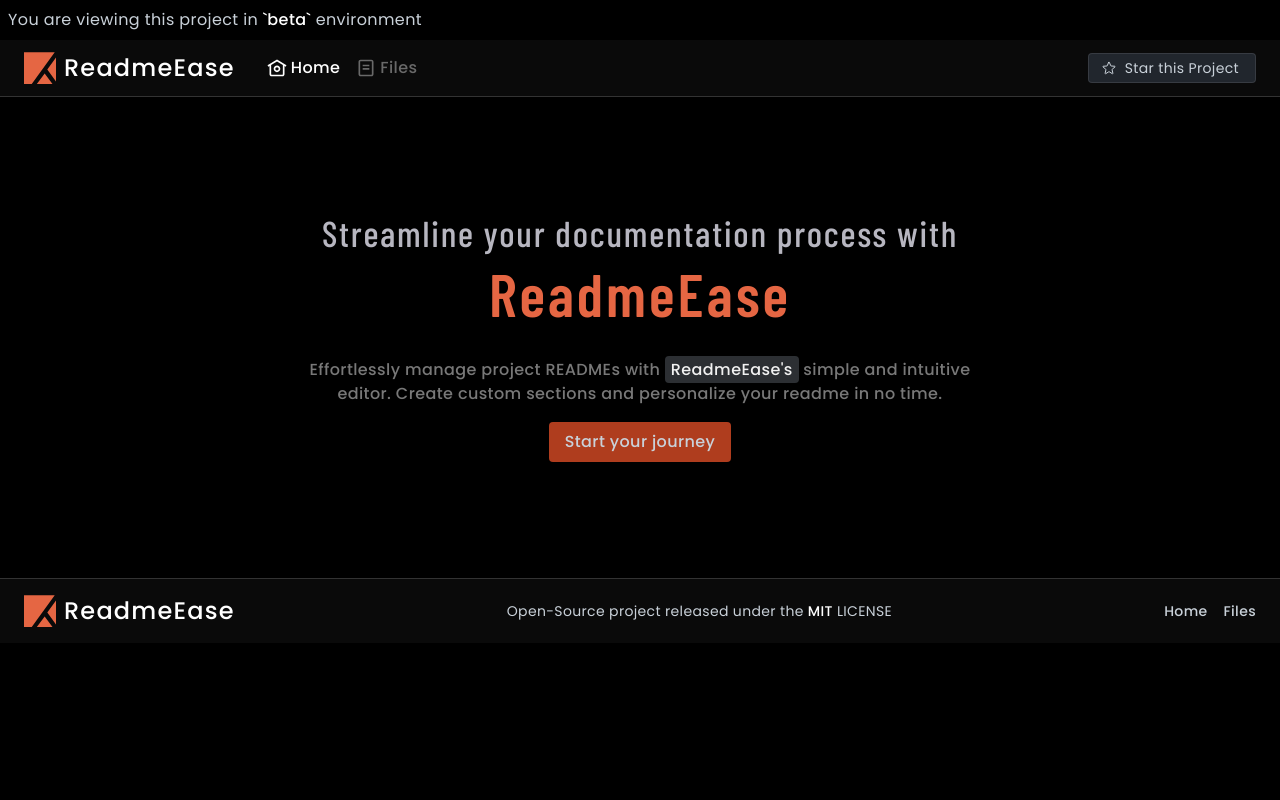
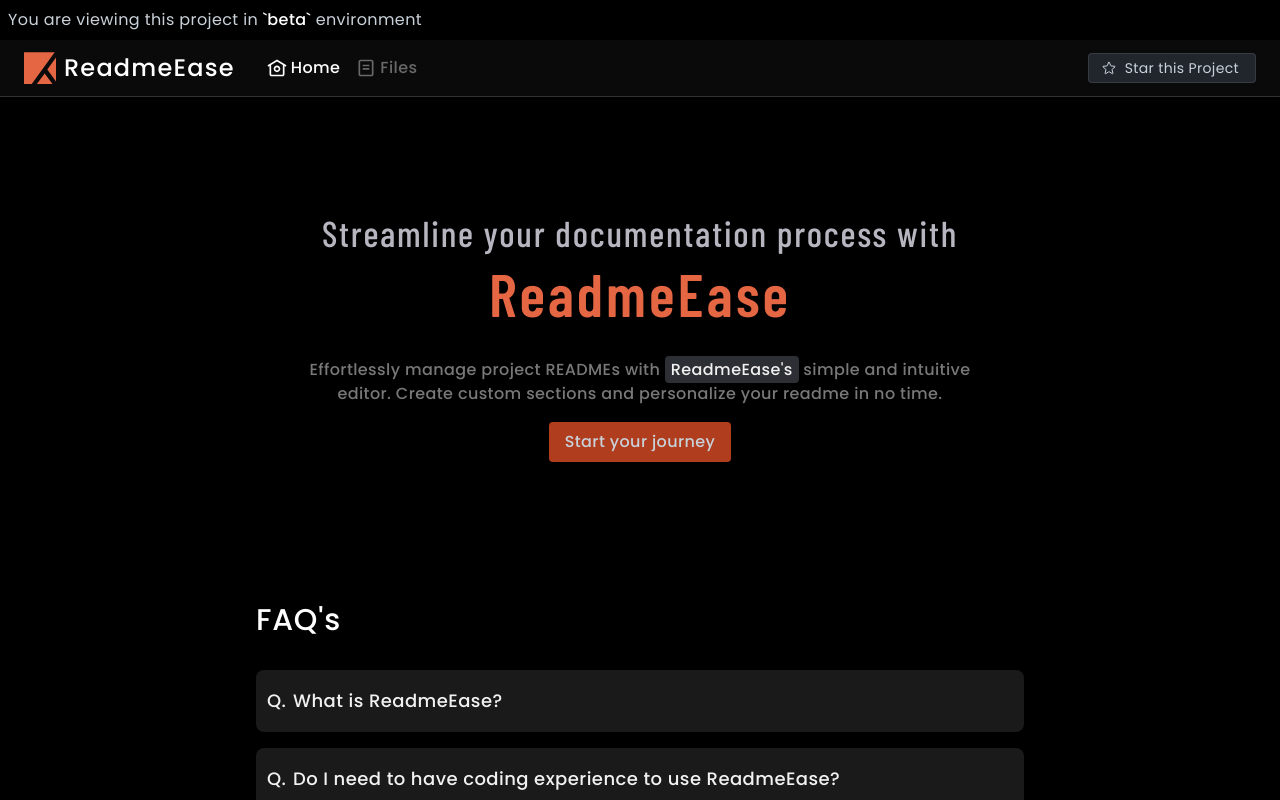
Before and after one commit to mohammedmoheed/ReadmeEase, a Next.js app: page / in a window 1280 px wide. Shown: the top 800 px of the page. Built offline with nearby package versions, Linux system fonts and the light colour scheme.

Commit message:
Added 'FAQ' to homepage

```diff
--- /dev/null
+++ b/src/components/Container/FaqContainer.tsx
@@ -0,0 +1,67 @@
+interface FaqTypes {
+  id: string;
+  title: string;
+  body: string;
+}
+
+function FaqContainer(): JSX.Element {
+  const faqs: Array<FaqTypes> = [
+    {
+      id: "faq-1",
+      title: "What is ReadmeEase?",
+      body: "<span class='text-white'>ReadmeEase</span> is a tool that makes it easy to create <span class='text-white'>professional-looking</span> README files for your GitHub repositories. It provides a simple, user-friendly interface for creating and editing README files.",
+    },
+    {
+      id: "faq-2",
+      title: "Do I need to have coding experience to use ReadmeEase?",
+      body: "<span class='text-white'>No</span>, you do not need any coding experience to use ReadmeEase. The tool is designed to be user-friendly and accessible to anyone, regardless of their technical background.",
+    },
+    {
+      id: "faq-3",
+      title: "How much does ReadmeEase cost?",
+      body: "ReadmeEase is completely <span class='text-white'> free to use</span>.",
+    },
+  ];
+  return (
+    <div className="mx-auto py-10 max-w-3xl w-full">
+      <div className="w-full">
+        <h3 className="text-3xl text-left text-white font-medium tracking-wide">
+          FAQ&#39;s
+        </h3>
+      </div>
+      <div className="mt-8 flex flex-col items-start justify-start gap-y-4 w-full h-auto">
+        {faqs.map((faq) => (
+          <div
+            key={faq.id}
+            className="relative flex flex-col items-start justify-center w-full bg-[#1a1a1a] rounded-lg overflow-hidden"
+          >
+            <input
+              type="checkbox"
+              id={faq.id}
+              className="peer group absolute opacity-0 -z-10"
+            />
+            <label
+              htmlFor={faq.id}
+              className="relative flex items-center justify-between p-4 w-full bg-transparent text-lg text-left text-[#f1f1f1] font-medium tracking-wide cursor-pointer rounded-lg border border-solid border-transparent peer-focus-visible:border-[#f3f3f3]"
+            >
+              <span className="absolute top-4 left-2.5">Q.</span>
+              <span className="pl-5">{faq.title}</span>
+            </label>
+            <div className="hidden peer-checked:block px-4 w-full">
+              <div className="w-full border-b border-solid border-[#f1f1f1]"></div>
+            </div>
+            <div className="relative w-full bg-transparent max-h-0 peer-checked:max-h-40 transition-[max-height] h-auto duration-150 ease-linear overflow-y-hidden">
+              <span className="absolute left-3 top-4 text-base">A.</span>
+              <p
+                dangerouslySetInnerHTML={{ __html: faq.body }}
+                className="py-4 pl-10 pr-4 text-base text-left text-[#787878] font-medium tracking-wide"
+              />
+            </div>
+          </div>
+        ))}
+      </div>
+    </div>
+  );
+}
+
+export default FaqContainer;
--- a/src/components/Container/index.ts
+++ b/src/components/Container/index.ts
@@ -2,10 +2,12 @@ import EditorContainer from "./EditorContainer";
 import EditorPageContainer from "./EditorPageContainer";
 import PreviewContainer from "./PreviewContainer";
 import PreviewFilesContainer from "./PreviewFilesContainer";
+import FaqContainer from "./FaqContainer";
 
 export {
   EditorContainer,
   EditorPageContainer,
   PreviewContainer,
   PreviewFilesContainer,
+  FaqContainer
 };
--- /dev/null
+++ b/src/components/Icon/DownArrow.tsx
@@ -0,0 +1,24 @@
+import { IconProps } from "./IconType";
+
+function DownArrow({ fillColor }: IconProps): JSX.Element {
+  if (!fillColor || fillColor.trim().length < 3) {
+    fillColor = "currentColor";
+  }
+  return (
+    <svg
+      fill="none"
+      viewBox="0 0 24 24"
+      stroke-width="1.5"
+      stroke={fillColor}
+      className="w-5 h-65"
+    >
+      <path
+        strokeLinecap="round"
+        strokeLinejoin="round"
+        d="M19.5 8.25l-7.5 7.5-7.5-7.5"
+      />
+    </svg>
+  );
+}
+
+export default DownArrow;
--- a/src/components/Icon/index.tsx
+++ b/src/components/Icon/index.tsx
@@ -8,6 +8,7 @@ import Trash from "./Trash";
 import DoubleRightArrow from "./DoubleRightArrow";
 import DoubleLeftArrow from "./DoubleLeftArrow";
 import RELogo from "./RELogo";
+import DownArrow from "./DownArrow";
 
 export {
   Bookmark,
@@ -20,4 +21,5 @@ export {
   Plus,
   RELogo,
   Trash,
+  DownArrow
 };
--- a/src/pages/index.tsx
+++ b/src/pages/index.tsx
@@ -2,6 +2,7 @@ import PageHeader from "@/components/Page/Header";
 import { Footer, Header } from "@/components/Banner";
 import { Barlow_Condensed, Poppins } from "@next/font/google";
 import Link from "next/link";
+import { FaqContainer } from "@/components/Container";
 
 const barlowCondensed = Barlow_Condensed({
   display: "swap",
@@ -58,6 +59,7 @@ export default function Home(): JSX.Element {
                 </div>
               </div>
             </div>
+            <FaqContainer />
           </div>
         </div>
       </main>
```
